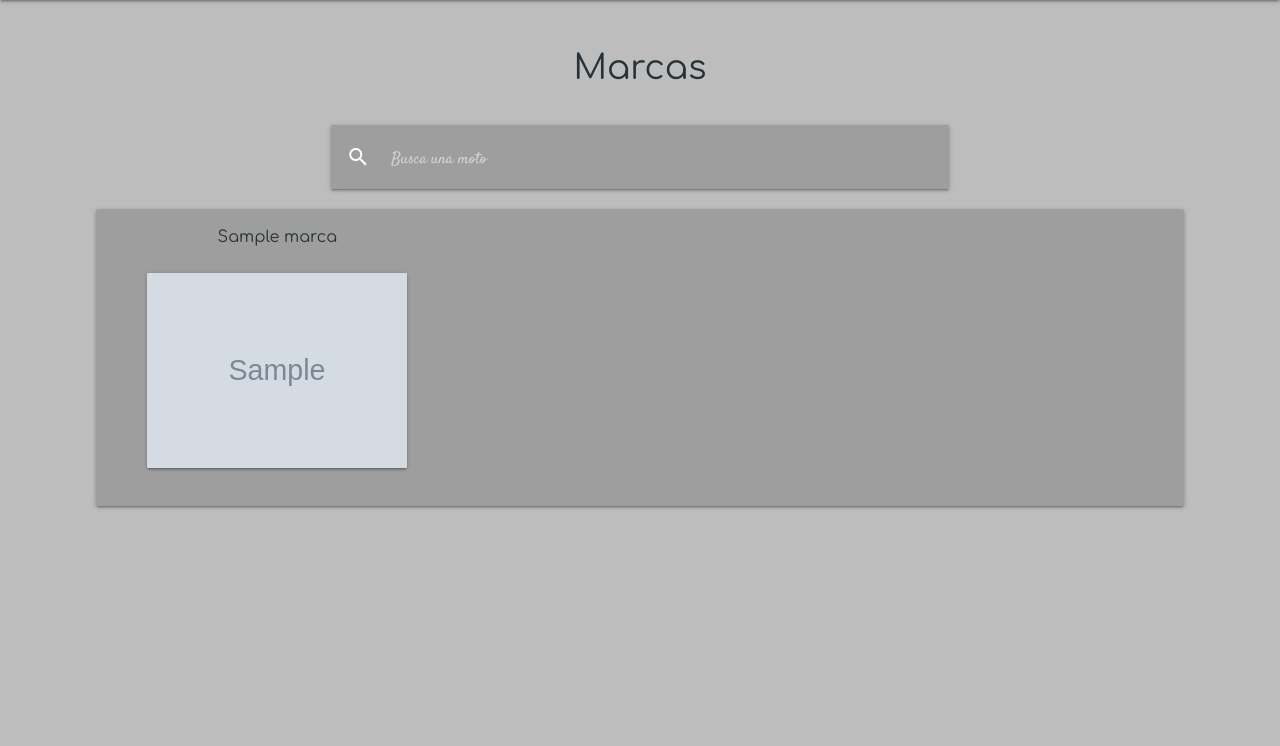
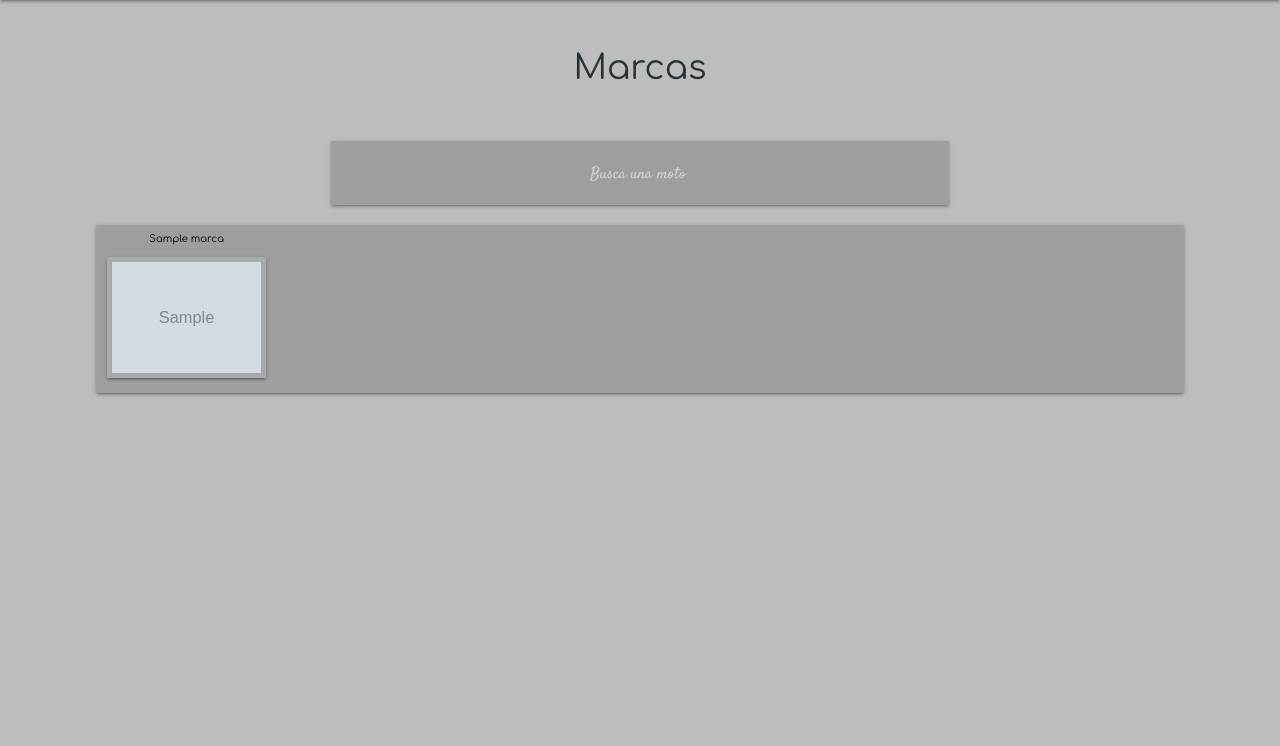
Before and after one commit to Daloda/Proyecto-AII, a Django app: page /brands/ in a window 1280 px wide. Shown: the part 64-810 px from the top of the page. Run offline with Django 3.2, Linux system fonts and the light colour scheme; tables that the repository leaves empty hold one stand-in row (values such as "Sample post"); grey boxes marked "Sample" are stand-in pictures; some libraries are stand-ins or nearby versions.

Commit message:
Arreglado errores de CSS.

```diff
--- a/main/forms.py
+++ b/main/forms.py
@@ -171,4 +171,4 @@ class UserCreateFormAdmin(UserCreationForm):
                 self.add_error('birthdate', _('Future date not posible'))
 
 class SearchForm(forms.Form):
-    inputData = forms.CharField(label='Busca una moto')
+    inputData = forms.CharField(label='',widget=forms.TextInput(attrs={'type' : 'search', 'class':'myField', 'placeholder':'Busca una moto'}))
--- a/main/static/css/base.css
+++ b/main/static/css/base.css
@@ -62,14 +62,16 @@ blockquote{
     font-family: 'Satisfy', cursive !important;
 }
 
-figure img {
+.modelo-img{
+    border:5px solid #70707099;
 	-webkit-filter: grayscale(0) blur(0);
 	filter: grayscale(0) blur(0);
 	-webkit-transition: .3s ease-in-out;
 	transition: .3s ease-in-out !important;
 }
 
-figure:hover img {
+.modelo-img:hover{
+    border:5px solid #70707099;
 	-webkit-filter: grayscale(100%) blur(3px);
 	filter: grayscale(100%) blur(3px);
 }
@@ -103,6 +105,10 @@ label{
     color:#7c7c7c !important;
     font-family: 'Satisfy', cursive !important;
     font-size: 1.2em !important;
+}
+
+.myField{
+    text-align: center
 }
 
 ::placeholder {
--- a/main/templates/marcas.html
+++ b/main/templates/marcas.html
@@ -6,22 +6,13 @@
 <br>
 <div class="search-bikes row">
 	<div class="col s6 offset-s3">
-		<nav>
-			<div class="nav-wrapper grey">
-				<form>
-					<div class="input-field">
-						<input id="search" type="search"
-							placeholder="Busca una moto"> <label class="label-icon"
-							for="search"><i class="material-icons">search</i></label> <i
-							class="material-icons">close</i>
-						<form id='form' method='get' action=''>
-							{{form.as_p}}
-							<p><input type='submit' value='Confirm'/></p>
-						</form>
-					</div>
-				</form>
-			</div>
-		</nav>
+        <form id='form' method='get' action=''>
+            <nav>
+			    <div class="nav-wrapper grey">
+                        {{form.as_p}}
+			    </div>
+            </nav>
+        </form>
 	</div>
 </div>
 
@@ -30,13 +21,13 @@
         <div class="row card grey">
         	{% if marcas %}
 				{% for marca in marcas %}
-					<div class="categoria col s12 m6 l4">
-						<a href="#">
-							<figure>
-								<p>{{marca.marcaNombre}}</p>
-								<a href="http://localhost:8000/models/{{marca.marcaNombre}}"><img src="{{marca.logo}}" class="materialbox responsive-img card" /></a>
-							</figure>
-						</a>
+					<div class="categoria col s12 m6 l2">
+                        <span style="font-family: 'Comfortaa' !important;font-size: 10px; color:black;"class="card-title">{{marca.marcaNombre}}</span>
+						<div class="card-image">
+								<a href="/models/{{marca.marcaNombre}}"><img src="{{marca.logo}}" class="modelo-img materialbox responsive-img card" /></a>
+
+
+                        </div>
 					</div>
 				{% endfor %}
 			{% else %}
--- a/main/views.py
+++ b/main/views.py
@@ -45,7 +45,7 @@ def Brands(request):
             with ix.searcher() as searcher:
                 query = MultifieldParser(["modelo","marcaNombre"], ix.schema, group = qparser.AndGroup).parse(str(inputData))
                 results = searcher.search(query, limit=None)
-                return render(request, "modelos.html", {"modelos": results})
+                return render(request, "modelos.html", {"form": form,"modelos": results})
     marcas = Marca.objects.all()
     form=SearchForm()
     return render(request, "marcas.html", {"form": form, "marcas": marcas})
@@ -64,7 +64,7 @@ def Models(request, nombreMarcaURL):
                 for result in results:
                     if (str(result.get("marcaNombre")) == str(nombreMarcaURL)):
                         modelos.append(result)
-                return render(request, "modelos.html", {"modelos": modelos})
+                return render(request, "modelos.html", {"form": form,"modelos": modelos})
 
     modelos = []
     modelosTotales = Moto.objects.all()
```
Also changed, not shown: main/templates/modelos.html (+4 -16 lines), main/templates/moto.html (+10 -4 lines), main/migrations/0001_initial.py, main/migrations/0002_auto_20190122_1723.py (deleted).
